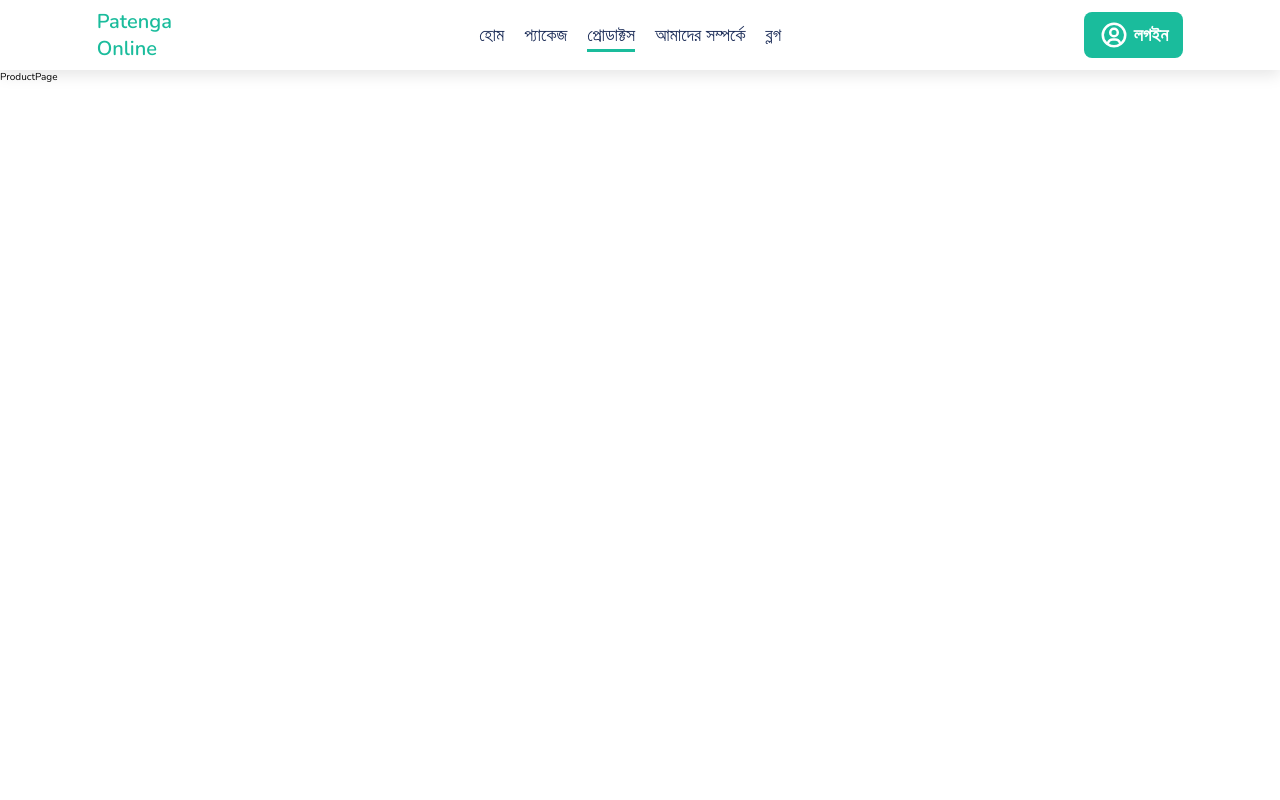
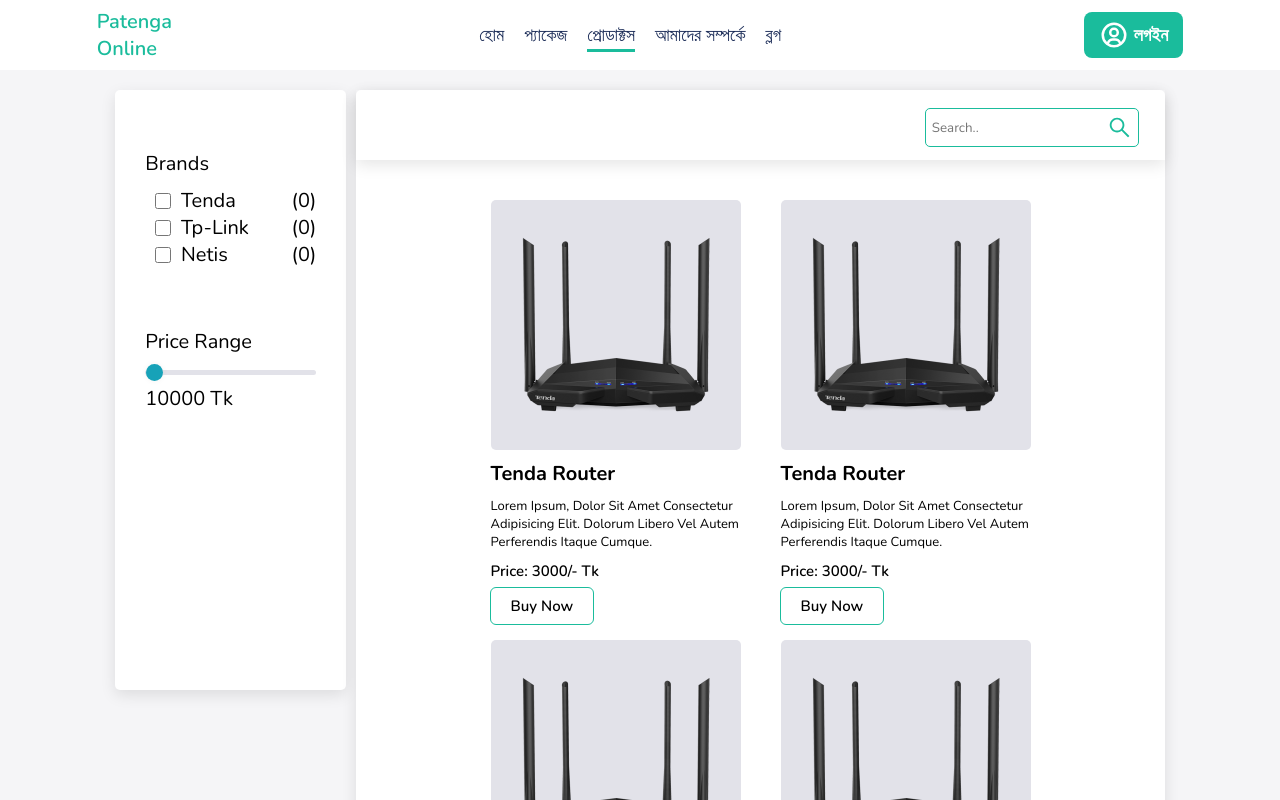
Before and after one commit to Rony5797/full-stack-ISP-app, a React (Vite) app: page /products in a window 1280 px wide. Shown: the top 800 px of the page. Built offline with nearby package versions, Linux system fonts and the light colour scheme; the HTML template or start-up script is replaced by a standard one; a web font is replaced by a local one.

Commit message:
new page done

```diff
--- a/src/components/ProductPage.jsx
+++ b/src/components/ProductPage.jsx
@@ -1,5 +1,87 @@
+import { AiOutlineSearch } from "react-icons/ai";
+import "./css/product-page.css";
+import ProductCart from "./mincomp/ProductCart";
+
 const ProductPage = () => {
-  return <div>ProductPage</div>;
+  return (
+    <section className="product-page">
+      <div className="side-bar">
+        <div className="brands">
+          <p>Brands</p>
+          <div className="input-fuild">
+            <div className="input">
+              <input type="checkbox" id="tenda" name="drone" value="tenda" />
+              <label htmlFor="tenda">
+                tenda <span>(0)</span>
+              </label>
+            </div>
+            <div className="input">
+              <input type="checkbox" id="tplink" name="drone" value="tplink" />
+              <label htmlFor="tplink">
+                tp-link <span>(0)</span>
+              </label>
+            </div>
+            <div className="input">
+              <input type="checkbox" id="netis" name="drone" value="netis" />
+              <label htmlFor="netis">
+                netis <span>(0)</span>
+              </label>
+            </div>
+          </div>
+        </div>
+
+        <div className="price-range">
+          <p>Price range</p>
+
+          <div className="range-input">
+            <input
+              type="range"
+              className="range"
+              id="range"
+              name="range"
+              max="10000"
+            />
+            <label htmlFor="range">10000 tk</label>
+          </div>
+        </div>
+      </div>
+
+      <div className="products">
+        <div className="top-bar">
+          <div className="search-bar">
+            <input type="text" placeholder="Search.." />
+            <AiOutlineSearch className="ai"/>
+          </div>
+        </div>
+        <div className="product">
+          <ProductCart />
+          <ProductCart />
+          <ProductCart />
+          <ProductCart />
+          <ProductCart />
+          <ProductCart />
+          <ProductCart />
+          <ProductCart />
+          <ProductCart />
+          <ProductCart />
+          <ProductCart />
+          <ProductCart />
+        </div>
+        <div className="pagination">
+          <a href="#">&laquo;</a>
+          <a href="#">1</a>
+          <a href="#" className="active">
+            2
+          </a>
+          <a href="#">3</a>
+          <a href="#">4</a>
+          <a href="#">5</a>
+          <a href="#">6</a>
+          <a href="#">&raquo;</a>
+        </div>
+      </div>
+    </section>
+  );
 };
 
 export default ProductPage;
--- a/src/components/css/packages-page.css
+++ b/src/components/css/packages-page.css
@@ -6,4 +6,5 @@
 }
 .packages-page .package-cart {
   margin-bottom: 2rem;
+  border: 1px solid rgba(47, 255, 151, 0.389);
 }
--- /dev/null
+++ b/src/components/css/product-page.css
@@ -0,0 +1,152 @@
+.product-page {
+  width: 100%;
+  height: 100%;
+  display: flex;
+  justify-content: center;
+  gap: 1rem;
+  background: #f5f5f7;
+  overflow: hidden;
+}
+.product-page .side-bar {
+  width: 300px;
+  height: 600px;
+  background: #ffffff;
+  border-radius: 5px;
+  box-shadow: var(--box-shadow);
+}
+
+.product-page .side-bar .brands {
+  padding: 5rem 3rem;
+}
+.product-page .side-bar .brands p {
+  font-size: 2rem;
+  padding: 1rem 0;
+}
+.product-page .side-bar .brands .input-fuild .input {
+  display: flex;
+  align-items: center;
+}
+.product-page .side-bar .brands .input-fuild label {
+  width: 100%;
+  font-size: 2rem;
+  display: flex;
+  justify-content: space-between;
+}
+
+.product-page .side-bar .brands .input-fuild input {
+  width: 20px;
+  height: 20px;
+  margin: auto 1rem;
+  cursor: pointer;
+}
+.product-page .side-bar .price-range {
+  padding: 0 3rem;
+}
+.product-page .side-bar .price-range p {
+  font-size: 2rem;
+  padding: 1rem 0;
+}
+.product-page .side-bar .price-range .range-input input {
+  width: 100%;
+  height: 5px;
+  margin-bottom: 1rem;
+  background: #e2e2e9;
+  border-radius: 5px;
+  pointer-events: fill;
+  -webkit-appearance: none;
+  -moz-appearance: none;
+}
+.product-page
+  .side-bar
+  .price-range
+  .range-input
+  input[type="range"]::-webkit-slider-thumb {
+  height: 17px;
+  width: 17px;
+  border-radius: 50%;
+  background: #17a2b8;
+  pointer-events: visibleFill;
+  -webkit-appearance: none;
+  box-shadow: 0 0 6px rgba(0, 0, 0, 0.05);
+}
+.product-page
+  .side-bar
+  .price-range
+  .range-input
+  input[type="range"]::-moz-range-thumb {
+  height: 17px;
+  width: 17px;
+  border: none;
+  border-radius: 50%;
+  background: #17a2b8;
+  pointer-events: visibleFill;
+  -moz-appearance: none;
+  box-shadow: 0 0 6px rgba(0, 0, 0, 0.05);
+}
+.product-page .side-bar .price-range .range-input label {
+  font-size: 2rem;
+}
+.product-page .products {
+  width: 100%;
+  height: 100%;
+  background: #ffffff;
+  border-radius: 5px;
+  box-shadow: var(--box-shadow);
+}
+.product-page .products .top-bar {
+  width: 100%;
+  height: 70px;
+  padding: 1rem;
+  box-shadow: var(--box-shadow);
+}
+.product-page .products .top-bar .search-bar {
+  float: right;
+  display: flex;
+  align-items: center;
+  padding: 6px;
+  border: 1px solid var(--green);
+  border-radius: 5px;
+  margin-top: 8px;
+  margin-right: 16px;
+  font-size: 17px;
+}
+.product-page .products .top-bar .search-bar .ai {
+  color: var(--green);
+  cursor: pointer;
+  font-size: 2.5rem;
+}
+.product-page .products .product {
+  width: 100%;
+  height: 100%;
+  padding: 2rem;
+  margin-bottom: 3rem;
+  display: flex;
+  align-items: center;
+  justify-content: center;
+  flex-wrap: wrap;
+  overflow: hidden;
+}
+.product-page .products .pagination {
+  width: 100%;
+  height: 70px;
+  display: flex;
+  align-items: center;
+  justify-content: center;
+}
+.product-page .products .pagination a {
+  color: black;
+  font-size: 1.5rem;
+  font-weight: 600;
+  margin-left: 0.5rem;
+  padding: 8px 16px;
+  text-decoration: none;
+}
+.product-page .products .pagination a.active {
+  background-color: var(--green);
+  color: white;
+  border-radius: 5px;
+}
+.product-page .products .pagination a:hover:not(.active) {
+  background-color: #ddd;
+  border-radius: 5px;
+}
--- /dev/null
+++ b/src/components/mincomp/ProductCart.jsx
@@ -0,0 +1,21 @@
+import "./productcart.css";
+const ProductCart = () => {
+  return (
+    <div className="product-cart">
+      <div className="cart-img">
+        <img src="img/tenda.png" alt="product" />
+      </div>
+      <div className="cart-content">
+        <h1>tenda router</h1>
+        <p>
+          Lorem ipsum, dolor sit amet consectetur adipisicing elit. Dolorum
+          libero vel autem perferendis itaque cumque.
+        </p>
+        <p className="price">price: 3000/- tk</p>
+        <a >Buy now</a>
+      </div>
+    </div>
+  );
+};
+
+export default ProductCart;
--- /dev/null
+++ b/src/components/mincomp/productcart.css
@@ -0,0 +1,43 @@
+.product-cart {
+  width: 250px;
+  height: 400px;
+  margin: 2rem;
+}
+.product-cart .cart-img {
+  width: 100%;
+  height: 250px;
+  display: flex;
+  align-items: center;
+  justify-content: center;
+  background: #e2e2e9;
+  border-radius: 5px;
+}
+.product-cart .cart-content {
+  width: 100%;
+  padding: 1rem 0;
+}
+.product-cart .cart-content h1 {
+  font-size: 2rem;
+  margin-bottom: 1rem;
+}
+.product-cart .cart-content p {
+  font-size: 1.3rem;
+  margin-bottom: 1rem;
+}
+.product-cart .cart-content .price {
+  font-size: 1.5rem;
+  font-weight: 600;
+  margin-bottom: 1.5rem;
+}
+.product-cart .cart-content a {
+  padding: 8px 20px;
+  font-size: 1.5rem;
+  font-weight: 600;
+  outline: 1px solid var(--green);
+  border-radius: 5px;
+  cursor: pointer;
+}
+.product-cart .cart-content a:hover {
+  background: var(--green);
+  color: #ffffff;
+}
```
Also changed, not shown: public/img/tenda.png (added).
